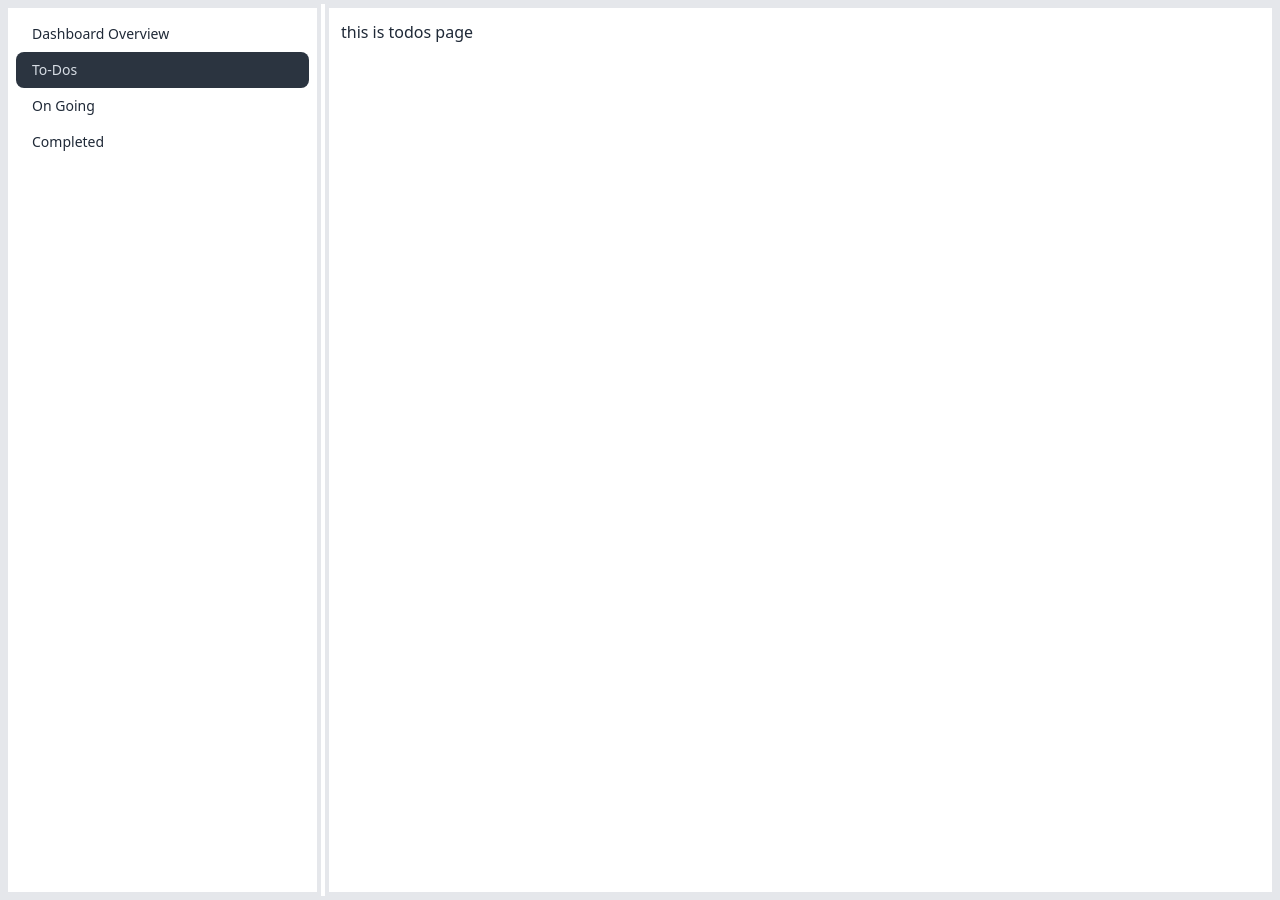
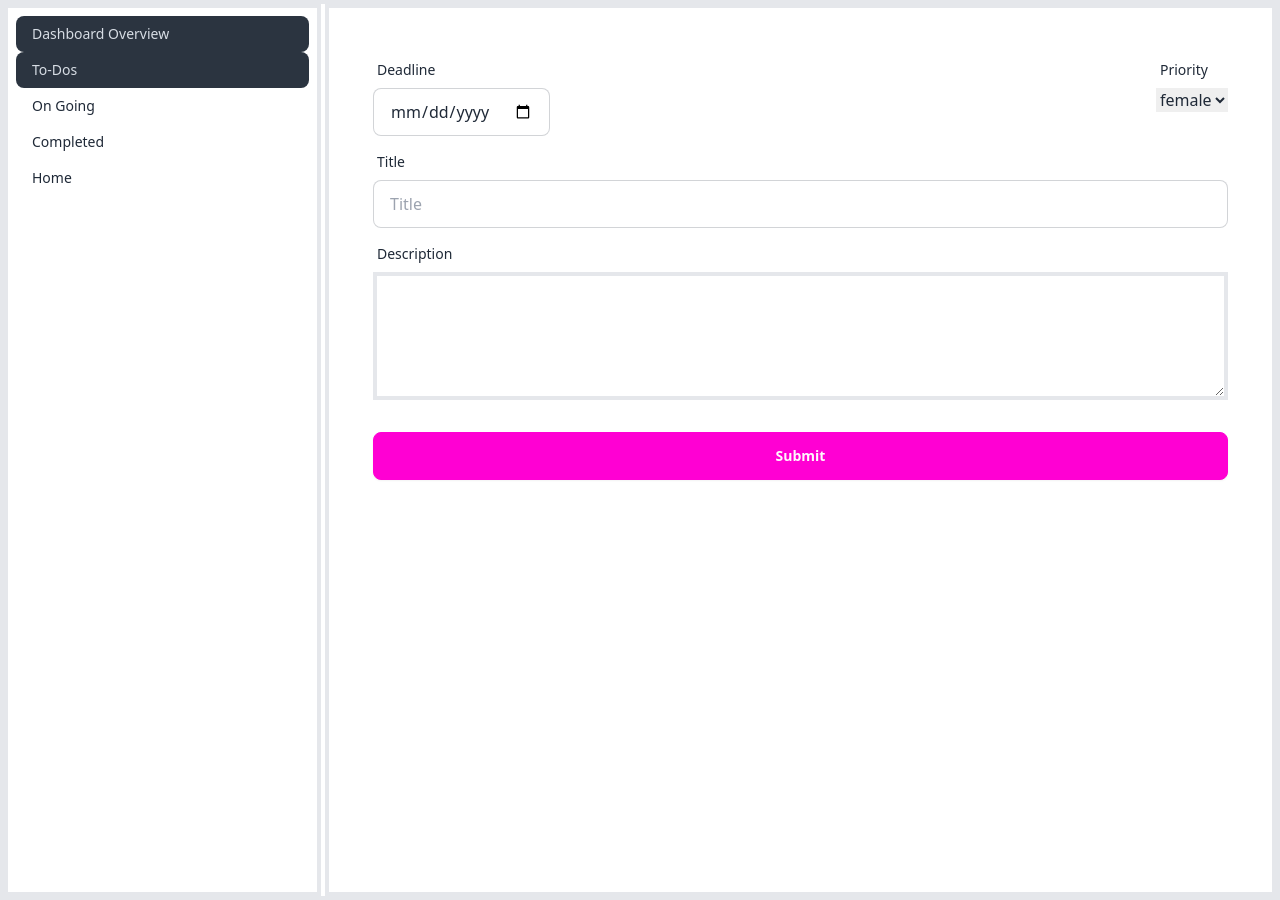
Before and after one commit to mdsoponhossain/focus-task-client, a React (Vite) app: page /dashboard/to-dos in a window 1280 px wide. Built offline with nearby package versions, Linux system fonts and the light colour scheme.

Commit message:
react hook form is add

```diff
--- a/package.json
+++ b/package.json
@@ -15,6 +15,7 @@
     "moment": "^2.29.4",
     "react": "^18.2.0",
     "react-dom": "^18.2.0",
+    "react-hook-form": "^7.49.2",
     "react-icons": "^4.12.0",
     "react-router-dom": "^6.21.0",
     "recharts": "^2.10.3",
--- /dev/null
+++ b/src/Components/Form/Form.jsx
@@ -0,0 +1,11 @@
+
+
+const Form = () => {
+    return (
+        <div>
+
+        </div>
+    );
+};
+
+export default Form;
--- a/src/Components/ToDos/ToDos.jsx
+++ b/src/Components/ToDos/ToDos.jsx
@@ -1,9 +1,55 @@
-
+import { useForm } from "react-hook-form"
 
 const ToDos = () => {
+    const {
+        register,
+        handleSubmit,
+        watch,
+        formState: { errors },
+      } = useForm()
+
+      const onSubmit = (data) => console.log(data)
     return (
         <div>
-           <h1>this is todos page</h1>
+
+            <form onSubmit={handleSubmit(onSubmit)} className="card-body">
+
+                <div className="flex gap-2 justify-between">
+                    <div className="form-control">
+                        <label className="label">
+                            <span className="label-text">Deadline</span>
+                        </label>
+                        <input type="date" {...register("date")}  className="input input-bordered" required />
+                    </div>
+                    <div className="form-control">
+                        <label className="label">
+                            <span className="label-text">Priority</span>
+                        </label>
+                        <select {...register("gender")}>
+                            <option value="female">female</option>
+                            <option value="male">male</option>
+                            <option value="other">other</option>
+                        </select>
+                    </div>
+                </div>
+                <div className="form-control">
+                    <label className="label">
+                        <span className="label-text">Title</span>
+                    </label>
+                    <input type="text" {...register("title")} placeholder="Title" className="input input-bordered" required />
+                </div>
+                <div className="form-control">
+                    <label className="label">
+                        <span className="label-text">Description</span>
+                    </label>
+
+                   <textarea {...register("description")} className="border-4" name="" id="" cols="6" rows="5"></textarea>
+                </div>
+
+                <div className="form-control mt-6">
+                <input className="btn btn-secondary" type="submit" />
+                </div>
+            </form>
         </div>
     );
 };
--- a/src/Pages/Dashboard/Dashboard.jsx
+++ b/src/Pages/Dashboard/Dashboard.jsx
@@ -3,10 +3,11 @@ import { NavLink, Outlet } from "react-router-dom";
 
 const Dashboard = () => {
     const navItems = <>
-        <li><NavLink to='/dashboard/overview'>Dashboard Overview</NavLink></li>
+        <li><NavLink to='/dashboard'>Dashboard Overview</NavLink></li>
         <li><NavLink to='/dashboard/to-dos'>To-Dos</NavLink></li>
         <li><NavLink to='/dashboard/on-going'>On Going</NavLink></li>
         <li><NavLink to='/dashboard/completed'>Completed</NavLink></li>
+        <li><NavLink to='/'>Home</NavLink></li>
 
     </>
     return (
--- a/src/main.jsx
+++ b/src/main.jsx
@@ -51,7 +51,7 @@ const router = createBrowserRouter([
     element:<Completed></Completed>
   },
   {
-    path:'overview',
+    path:'/dashboard',
     element:<OverView></OverView>
   }
 ]
```
Also changed, not shown: 1 other file (tests, documents, lock files or other folders).
